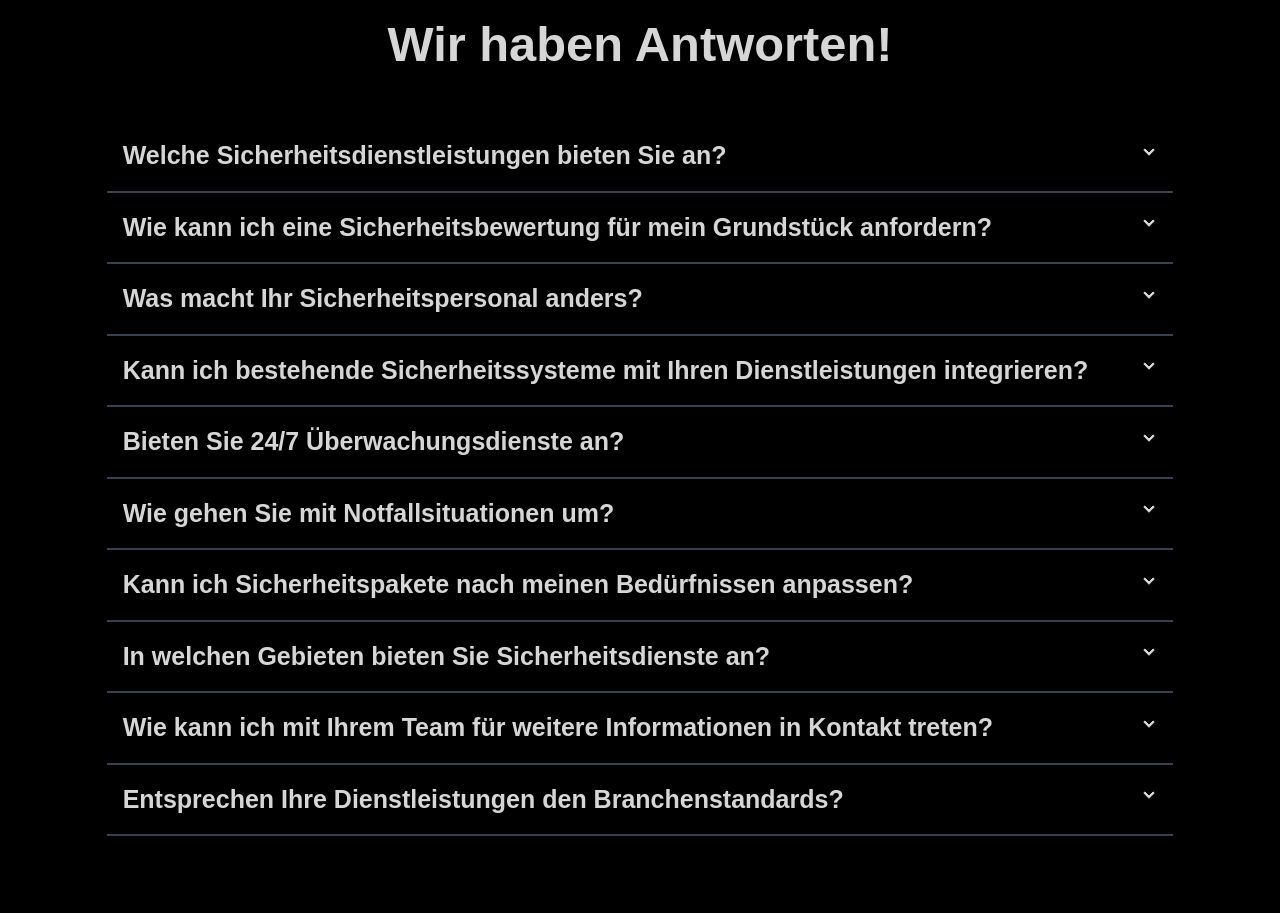
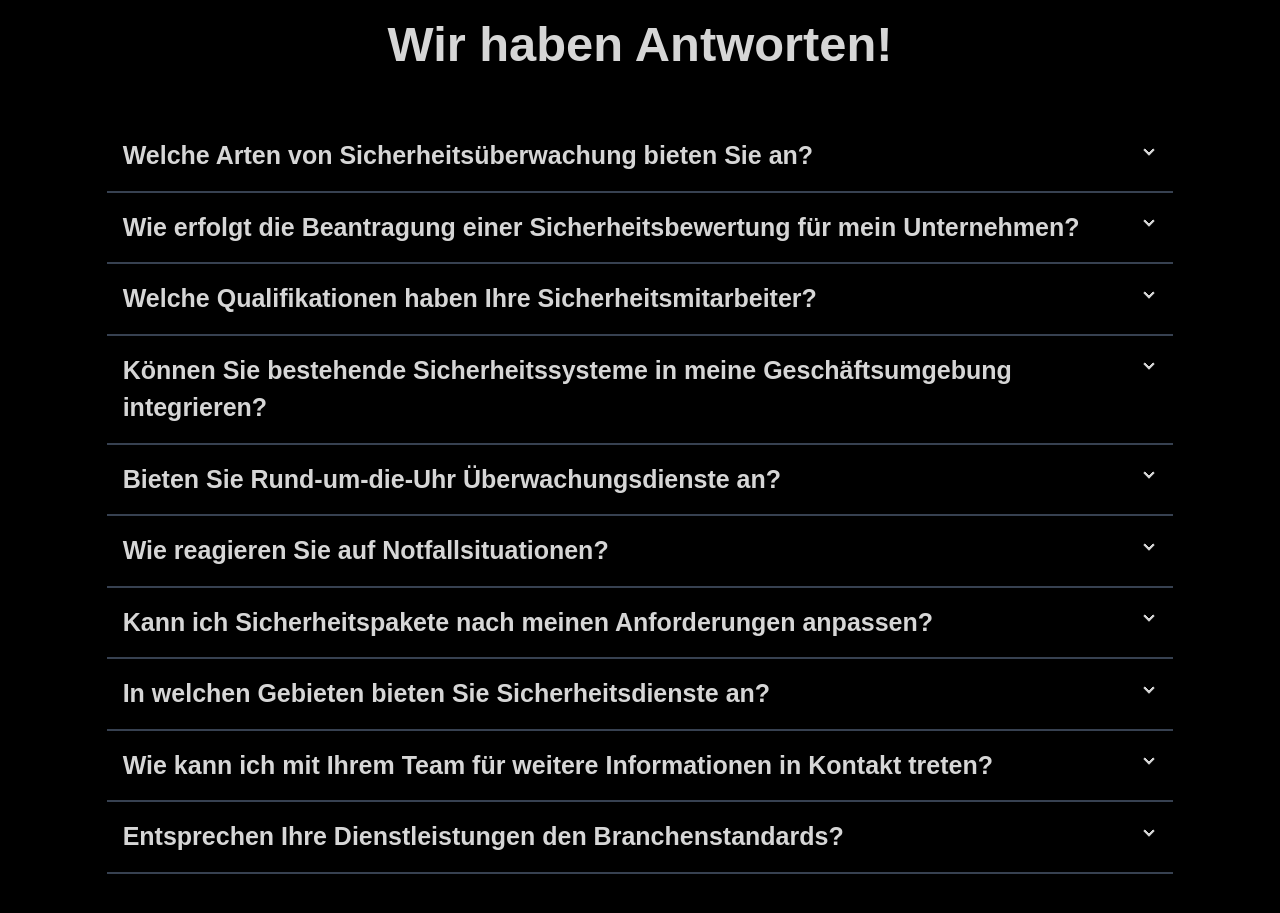
Before and after one commit to Malik-Ehtesham/security-company-website-frontend-2, a React (Vite) app: page /aboutus in a window 1280 px wide. Shown: the part 1650-2563 px from the top of the page. Built offline with nearby package versions, Linux system fonts and the light colour scheme.

Commit message:
first commit

```diff
--- a/src/components/AboutQuestionSection/AboutQuestionSection.jsx
+++ b/src/components/AboutQuestionSection/AboutQuestionSection.jsx
@@ -13,44 +13,44 @@ const AboutQuestionSection = () => {
       </div>
       <div className="my-5 mt-10 flex flex-col justify-center items-center ">
         <QuestionAccordion
-          question="Welche Sicherheitsdienstleistungen bieten Sie an?"
-          answer="Wir bieten eine umfassende Palette von Sicherheitsdienstleistungen an, einschließlich Überwachung, Zugangskontrolle, Alarmanlagen und Sicherheitspersonal für sowohl private als auch kommerzielle Anforderungen."
+          question="Welche Arten von Sicherheitsüberwachung bieten Sie an?"
+          answer="Unsere Sicherheitsüberwachung umfasst Videoüberwachung, Alarmverfolgung, und intelligente Sicherheitstechnologien, die eine umfassende Sicherheitsabdeckung für private und gewerbliche Bedürfnisse bieten."
         />
         <QuestionAccordion
-          question="Wie kann ich eine Sicherheitsbewertung für mein Grundstück anfordern?"
-          answer="Die Beantragung einer Sicherheitsbewertung ist einfach. Nutzen Sie unser Kontaktformular, um eine Beratung anzufordern, und wir werden umgehend eine Bewertung planen. Unser Team wird dann basierend auf Ihren einzigartigen Anforderungen maßgeschneiderte Sicherheitslösungen empfehlen."
+          question="Wie erfolgt die Beantragung einer Sicherheitsbewertung für mein Unternehmen?"
+          answer="Die Beantragung einer Sicherheitsbewertung ist unkompliziert. Nutzen Sie unser Kontaktformular, um eine Beratung anzufordern, und wir werden schnellstmöglich eine Bewertung planen. Unsere Experten empfehlen dann maßgeschneiderte Sicherheitslösungen entsprechend Ihrer individuellen Anforderungen."
         />
         <QuestionAccordion
-          question="Was macht Ihr Sicherheitspersonal anders?"
-          answer="Unser Sicherheitspersonal zeichnet sich durch strenge Schulung, Auswahl nach Fachkenntnissen, Professionalität und einem festen Engagement für die Sicherheit unserer Kunden aus. Sie bilden einen integralen Bestandteil unserer umfassenden Sicherheitsansätze."
+          question="Welche Qualifikationen haben Ihre Sicherheitsmitarbeiter?"
+          answer="Unsere Sicherheitsmitarbeiter zeichnen sich durch umfassende Schulung, Fachkenntnisse, Professionalität und ein starkes Engagement für die Sicherheit unserer Kunden aus. Sie sind integraler Bestandteil unserer umfassenden Sicherheitskonzepte."
         />
         <QuestionAccordion
-          question="Kann ich bestehende Sicherheitssysteme mit Ihren Dienstleistungen integrieren?"
-          answer="Selbstverständlich. Wir haben uns darauf spezialisiert, unsere Sicherheitslösungen nahtlos in Ihre aktuellen Systeme zu integrieren und so eine verbesserte Funktionalität und eine zusammenhängende Sicherheitsinfrastruktur zu gewährleisten, die Ihren spezifischen Anforderungen entspricht."
+          question="Können Sie bestehende Sicherheitssysteme in meine Geschäftsumgebung integrieren?"
+          answer="Selbstverständlich. Wir sind darauf spezialisiert, unsere Sicherheitslösungen nahtlos in bestehende Systeme zu integrieren, um eine verbesserte Funktionalität und eine durchgängige Sicherheitsinfrastruktur gemäß Ihren spezifischen Anforderungen zu gewährleisten."
         />
         <QuestionAccordion
-          question="Bieten Sie 24/7 Überwachungsdienste an?"
-          answer="Ja, unser Engagement für Ihre Sicherheit erstreckt sich rund um die Uhr. Unsere 24/7 Überwachungsdienste garantieren kontinuierlichen Schutz mit schnellen Reaktionen auf mögliche Sicherheitsvorfälle."
+          question="Bieten Sie Rund-um-die-Uhr Überwachungsdienste an?"
+          answer="Ja, unser Engagement für Ihre Sicherheit gilt rund um die Uhr. Unsere 24/7 Überwachungsdienste sorgen für kontinuierlichen Schutz mit schnellen Reaktionen auf potenzielle Sicherheitsvorfälle."
         />
         <QuestionAccordion
-          question="Wie gehen Sie mit Notfallsituationen um?"
-          answer="In Notfallsituationen folgt unser Team detaillierten Reaktionsplänen, handelt schnell und effizient, um die Situation zu bewältigen. Wir arbeiten auch nahtlos mit örtlichen Behörden zusammen, wenn erforderlich, und gewährleisten so eine umfassende Notfallreaktion."
+          question="Wie reagieren Sie auf Notfallsituationen?"
+          answer="In Notfallsituationen folgt unser Team detaillierten Reaktionsplänen, handelt schnell und effizient, um die Situation zu bewältigen. Wir arbeiten eng mit örtlichen Behörden zusammen, wenn erforderlich, um eine umfassende Notfallreaktion zu gewährleisten."
         />
         <QuestionAccordion
-          question="Kann ich Sicherheitspakete nach meinen Bedürfnissen anpassen?"
-          answer="Absolut. Wir verstehen, dass jeder Kunde einzigartige Sicherheitsanforderungen hat. Unser Team arbeitet eng mit Ihnen zusammen, um personalisierte Sicherheitspakete zu erstellen, die Ihre spezifischen Anliegen ansprechen und eine maßgeschneiderte Lösung bieten."
+          question="Kann ich Sicherheitspakete nach meinen Anforderungen anpassen?"
+          answer="Absolut. Wir erkennen an, dass jeder Kunde einzigartige Sicherheitsanforderungen hat. Unser Team arbeitet eng mit Ihnen zusammen, um personalisierte Sicherheitspakete zu erstellen, die Ihre spezifischen Anliegen ansprechen und maßgeschneiderte Lösungen bieten."
         />
         <QuestionAccordion
           question="In welchen Gebieten bieten Sie Sicherheitsdienste an?"
-          answer="Unsere Dienstleistungen erstrecken sich über [Liste der Gebiete/Städte/Regionen, die Sie abdecken]. Kontaktieren Sie uns gerne, um die Verfügbarkeit an Ihrem speziellen Standort zu erfragen und Ihre Sicherheitsbedürfnisse zu besprechen."
+          answer="Unsere Dienstleistungen erstrecken sich über [Liste der Gebiete/Städte/Regionen, die abgedeckt werden]. Kontaktieren Sie uns für Informationen zur Verfügbarkeit an Ihrem Standort und um Ihre Sicherheitsbedürfnisse zu besprechen."
         />
         <QuestionAccordion
           question="Wie kann ich mit Ihrem Team für weitere Informationen in Kontakt treten?"
-          answer="Die Kontaktaufnahme ist einfach. Sie können uns über unser benutzerfreundliches Kontaktformular auf der Website erreichen, unsere dedizierte Telefonleitung anrufen oder während der regulären Geschäftszeiten unser Büro besuchen. Unser Team steht bereit, um bei Anfragen oder Anliegen zu helfen."
+          answer="Die Kontaktaufnahme ist unkompliziert. Sie können uns über unser benutzerfreundliches Kontaktformular auf der Website erreichen, unsere dedizierte Telefonleitung anrufen oder während der regulären Geschäftszeiten unser Büro besuchen. Unser Team steht bereit, um bei Anfragen oder Anliegen zu helfen."
         />
         <QuestionAccordion
           question="Entsprechen Ihre Dienstleistungen den Branchenstandards?"
-          answer="Ja, wir sind stolz darauf, uns an die höchsten Branchenstandards und Vorschriften zu halten. Unsere Sicherheitsdienstleistungen sind darauf ausgelegt, die Sicherheitsanforderungen der relevanten Behörden zu erfüllen oder sogar zu übertreffen und so höchste Zuverlässigkeit und Professionalität in jeder Hinsicht unserer Angebote zu gewährleisten."
+          answer="Ja, wir sind stolz darauf, uns an die höchsten Branchenstandards und Vorschriften zu halten. Unsere Sicherheitsdienstleistungen sind darauf ausgerichtet, die Sicherheitsanforderungen der relevanten Behörden zu erfüllen oder sogar zu übertreffen, um höchste Zuverlässigkeit und Professionalität in jeder Hinsicht unserer Angebote zu gewährleisten."
         />
       </div>
     </div>
--- a/src/components/QuestionSection/QuestionSection.jsx
+++ b/src/components/QuestionSection/QuestionSection.jsx
@@ -26,16 +26,16 @@ const QuestionSection = () => {
           </div>
           <div className="lg:w-5/6 flex flex-col items-center">
             <QuestionAccordion
-              question="Welche Sicherheitsdienstleistungen bieten Sie an?"
+              question="Welche Sicherheitslösungen bieten Sie an?"
               answer="Unsere umfassenden Dienstleistungen umfassen Überwachung, Zugangskontrolle, Alarmanlagen und speziell geschultes Sicherheitspersonal. Ob für private oder geschäftliche Bedürfnisse, wir bieten maßgeschneiderte Lösungen für einen robusten Schutz."
             />
             <QuestionAccordion
-              question="Bieten Sie 24/7 Überwachungsdienste an?"
-              answer="Ja, unser Engagement für Ihre Sicherheit erstreckt sich rund um die Uhr. Unsere 24/7 Überwachungsdienste garantieren kontinuierlichen Schutz mit schnellen Reaktionen auf mögliche Sicherheitsvorfälle."
+              question="Bieten Sie Rund-um-die-Uhr Überwachungsdienste an?"
+              answer="Ja, unser Engagement für Ihre Sicherheit gilt rund um die Uhr. Unsere 24/7 Überwachungsdienste garantieren kontinuierlichen Schutz mit schnellen Reaktionen auf mögliche Sicherheitsvorfälle."
             />
             <QuestionAccordion
               question="Was macht Ihr Sicherheitspersonal besonders?"
-              answer="Unser Sicherheitspersonal zeichnet sich durch rigoroses Training, Auswahl aufgrund von Fachkenntnissen, Professionalität und einem festen Engagement für die Sicherheit unserer Kunden aus. Sie sind ein integraler Bestandteil unserer umfassenden Sicherheitsstrategie."
+              answer="Unser Sicherheitspersonal zeichnet sich durch rigoroses Training, Auswahl nach Fachkenntnissen, Professionalität und ein festes Engagement für die Sicherheit unserer Kunden aus. Sie sind ein integraler Bestandteil unserer umfassenden Sicherheitsstrategie."
             />
             <QuestionAccordion
               question="Wie gehen Sie mit Notfallsituationen um?"
```
